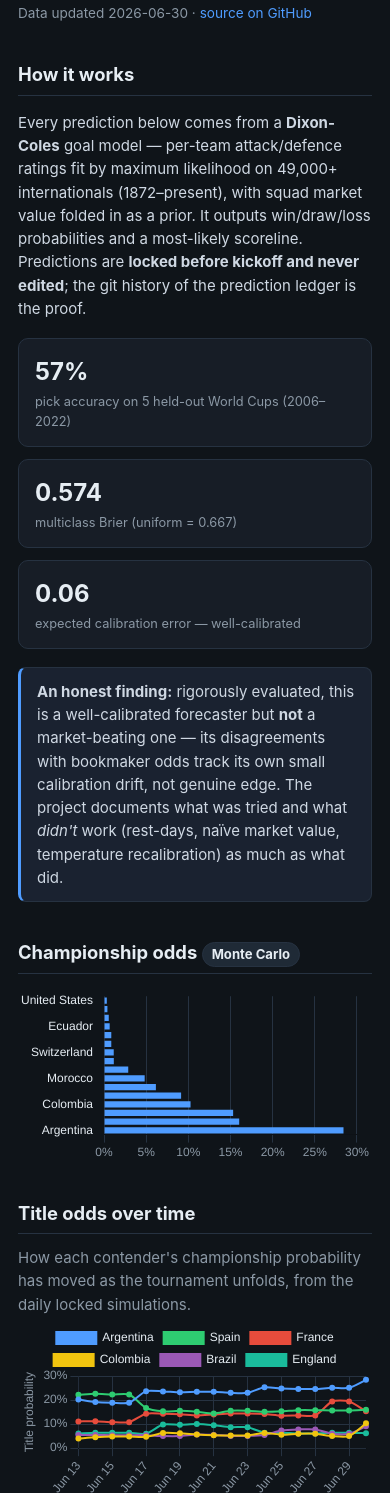
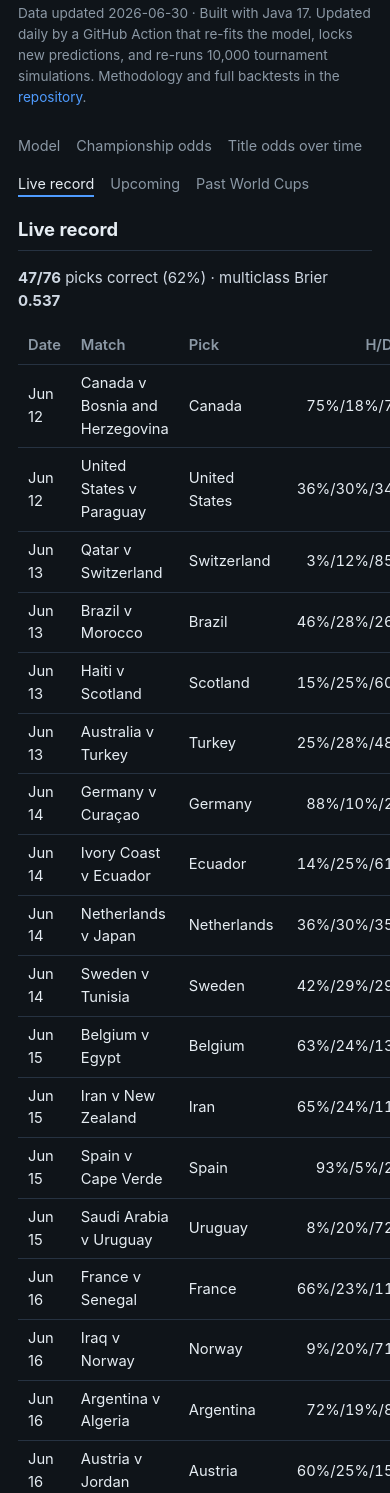
Before and after one commit to qnicondavid/World-Cup-Predictor, a plain HTML site: page docs/index.html in a window 390 px wide. Shown: the part 87-1580 px from the top of the page. Drawn offline with nearby package versions, Linux system fonts and the light colour scheme.

Commit message:
Redesign demo site: side-menu navigation with six panels

```diff
--- a/docs/index.html
+++ b/docs/index.html
@@ -3,7 +3,7 @@
 <head>
 <meta charset="utf-8" />
 <meta name="viewport" content="width=device-width, initial-scale=1" />
-<title>World Cup Elo Predictor — live 2026</title>
+<title>World Cup Predictor</title>
 <script src="https://cdn.jsdelivr.net/npm/chart.js@4.4.1/dist/chart.umd.min.js"></script>
 <style>
   :root {
@@ -15,15 +15,34 @@
     font: 15px/1.55 -apple-system, Segoe UI, Roboto, Helvetica, Arial, sans-serif; }
   .wrap { max-width: 920px; margin: 0 auto; padding: 32px 18px 64px; }
   h1 { font-size: 1.8rem; margin: 0 0 4px; }
-  h2 { font-size: 1.15rem; margin: 36px 0 12px; border-bottom: 1px solid var(--line); padding-bottom: 6px; }
+  h2 { font-size: 1.15rem; margin: 0 0 12px; border-bottom: 1px solid var(--line); padding-bottom: 6px; }
   a { color: var(--accent); text-decoration: none; }
   a:hover { text-decoration: underline; }
-  .tagline { color: var(--muted); margin: 0 0 6px; }
   .updated { color: var(--muted); font-size: 0.85rem; }
-  .cards { display: grid; grid-template-columns: repeat(auto-fit, minmax(180px, 1fr)); gap: 12px; margin: 18px 0; }
-  .card { background: var(--card); border: 1px solid var(--line); border-radius: 10px; padding: 14px 16px; }
-  .card .big { font-size: 1.5rem; font-weight: 700; }
-  .card .lbl { color: var(--muted); font-size: 0.8rem; margin-top: 2px; }
+  .tagline { color: var(--muted); margin: 0 0 12px; }
+
+  .shell { display: flex; gap: 30px; margin-top: 26px; }
+  .side { display: flex; flex-direction: column; gap: 13px; min-width: 172px; }
+  .side a { cursor: pointer; font-size: 0.9rem; color: var(--muted);
+    padding-left: 14px; border-left: 2px solid transparent; margin-left: -1px; }
+  .side a:hover { color: var(--fg); text-decoration: none; }
+  .side a.on { color: var(--fg); border-left-color: var(--accent); }
+  .main { flex: 1; min-width: 0; }
+  .panel { display: none; }
+  .panel.on { display: block; }
+
+  .stats { display: grid; grid-template-columns: repeat(3, 1fr); gap: 24px; margin: 24px 0 4px; }
+  .stat .num { font-size: 2rem; font-weight: 700; letter-spacing: -0.01em; line-height: 1; }
+  .stat .lbl { color: var(--muted); font-size: 0.72rem; line-height: 1.45; margin-top: 10px; white-space: nowrap; }
+  .stat + .stat { border-left: 1px solid var(--line); padding-left: 24px; }
+
+  .bars { margin-top: 4px; }
+  .bar-row { display: flex; align-items: center; gap: 10px; margin-bottom: 7px; }
+  .bar-team { width: 120px; font-size: 0.85rem; color: #cfd8e3; text-align: right; }
+  .bar-track { flex: 1; background: var(--card); border-radius: 3px; }
+  .bar-fill { background: var(--accent); height: 16px; border-radius: 3px; }
+  .bar-val { width: 46px; font-size: 0.8rem; color: var(--muted); }
+
   p { color: #cfd8e3; }
   table { width: 100%; border-collapse: collapse; font-size: 0.92rem; }
   th, td { text-align: left; padding: 7px 10px; border-bottom: 1px solid var(--line); }
@@ -32,63 +51,102 @@
   .hit { color: var(--good); } .miss { color: var(--bad); }
   .pill { display: inline-block; background: #1f2a36; border: 1px solid var(--line);
     border-radius: 999px; padding: 1px 9px; font-size: 0.82rem; }
-  .note { background: #1a2230; border: 1px solid var(--line); border-left: 3px solid var(--accent);
-    border-radius: 8px; padding: 12px 16px; color: #cfd8e3; }
   footer { margin-top: 48px; color: var(--muted); font-size: 0.85rem; }
   canvas { max-height: 380px; }
   .err { color: var(--bad); }
+
+  @media (max-width: 560px) {
+    .shell { flex-direction: column; gap: 18px; }
+    .side { flex-direction: row; flex-wrap: wrap; gap: 16px; }
+    .side a { border-left: none; padding-left: 0; margin-left: 0; }
+    .side a.on { border-bottom: 2px solid var(--accent); }
+    .stat .lbl { white-space: normal; }
+  }
 </style>
 </head>
 <body>
 <div class="wrap">
   <h1>World Cup Elo Predictor</h1>
-  <p class="updated">Data updated <span id="updated">…</span> ·
-    <a id="repo" href="https://github.com/qnicondavid/World-Cup-Predictor">source on GitHub</a></p>
+  <p class="updated">Data updated <span id="updated">…</span> · Built with Java 17. Updated daily by a GitHub Action that re-fits the model, locks new
+    predictions, and re-runs 10,000 tournament simulations. Methodology and full backtests in the
+    <a id="repo" href="https://github.com/qnicondavid/World-Cup-Predictor">repository</a>.</p>
 
+  <div class="shell">
+    <nav class="side" id="side" aria-label="Sections">
+      <a data-tab="model">Model</a>
+      <a data-tab="champ">Championship odds</a>
+      <a data-tab="traj">Title odds over time</a>
+      <a data-tab="record" class="on">Live record</a>
+      <a data-tab="upcoming">Upcoming</a>
+      <a data-tab="past">Past World Cups</a>
+    </nav>
+
+    <div class="main">
+      <section class="panel" data-panel="model">
         <h2>How it works</h2>
-  <p>Every prediction below comes from a <strong>Dixon-Coles</strong> goal model — per-team
-    attack/defence ratings fit by maximum likelihood on 49,000+ internationals (1872–present),
-    with squad market value folded in as a prior. It outputs win/draw/loss probabilities and a
-    most-likely scoreline. Predictions are <strong>locked before kickoff and never edited</strong>;
-    the git history of the prediction ledger is the proof.</p>
-  <div class="cards">
-    <div class="card"><div class="big">57%</div><div class="lbl">pick accuracy on 5 held-out World Cups (2006–2022)</div></div>
-    <div class="card"><div class="big">0.574</div><div class="lbl">multiclass Brier (uniform = 0.667)</div></div>
-    <div class="card"><div class="big">0.06</div><div class="lbl">expected calibration error — well-calibrated</div></div>
+        <p>Every prediction comes from a <strong>Dixon-Coles</strong> goal model: separate attack and
+          defence coefficients per team, fit by maximum likelihood on 49,000+ internationals since 1872,
+          with a low-score correlation correction and squad market value as a prior. From the fitted rates
+          it builds a full scoreline distribution, then reads off win/draw/loss probabilities and the
+          modal score.</p>
+        <div class="stats">
+          <div class="stat"><div class="num">57%</div><div class="lbl">pick accuracy on 5 held-out World Cups (2006–2022)</div></div>
+          <div class="stat"><div class="num">0.574</div><div class="lbl">multiclass Brier (uniform = 0.667)</div></div>
+          <div class="stat"><div class="num">0.06</div><div class="lbl">expected calibration error</div></div>
         </div>
-  <div class="note">
-    <strong>An honest finding:</strong> rigorously evaluated, this is a well-calibrated forecaster
-    but <strong>not</strong> a market-beating one — its disagreements with bookmaker odds track its
-    own small calibration drift, not genuine edge. The project documents what was tried and what
-    <em>didn't</em> work (rest-days, naïve market value, temperature recalibration) as much as what did.
-  </div>
+      </section>
 
-  <h2>Championship odds <span class="pill" id="oddsMeta">Monte Carlo</span></h2>
-  <canvas id="oddsChart" aria-label="Championship odds bar chart"></canvas>
+      <section class="panel" data-panel="champ">
+        <h2>Championship odds <span class="pill">Monte Carlo</span></h2>
+        <div class="bars" id="champBars"></div>
+      </section>
 
+      <section class="panel" data-panel="traj">
         <h2>Title odds over time</h2>
         <p class="tagline">How each contender's championship probability has moved as the tournament
           unfolds, from the daily locked simulations.</p>
         <canvas id="trajChart" aria-label="Title odds over time line chart"></canvas>
+      </section>
 
+      <section class="panel on" data-panel="record">
         <h2>Live record</h2>
         <p id="recordLine">…</p>
         <table id="resolvedTable"><thead><tr>
           <th>Date</th><th>Match</th><th>Pick</th><th class="num">H/D/A</th>
           <th>Pred</th><th>Result</th><th class="num">Hit</th>
         </tr></thead><tbody></tbody></table>
+      </section>
 
+      <section class="panel" data-panel="upcoming">
         <h2>Upcoming predictions</h2>
         <table id="upcomingTable"><thead><tr>
           <th>Date</th><th>Match</th><th>Pick</th><th class="num">Win</th>
           <th class="num">Draw</th><th class="num">Loss</th><th>Pred</th>
         </tr></thead><tbody></tbody></table>
+      </section>
+
+      <section class="panel" data-panel="past">
+        <h2>Past World Cups results</h2>
+        <p class="tagline">Validated on five World Cups it never saw during training. For each
+          tournament the model trains only on matches played before it, then predicts every match in
+          it, the same information regime as predicting live.</p>
+        <table>
+          <thead><tr><th>Tournament</th><th>Tuned model</th><th>Baseline</th></tr></thead>
+          <tbody>
+            <tr><td>World Cup 2022</td><td>32/64 (50.0%), Brier 0.183</td><td>34/64 (53.1%), Brier 0.181</td></tr>
+            <tr><td>World Cup 2018</td><td>37/64 (57.8%), Brier 0.159</td><td>34/64 (53.1%), Brier 0.167</td></tr>
+            <tr><td>World Cup 2014</td><td>39/64 (60.9%), Brier 0.135</td><td>39/64 (60.9%), Brier 0.150</td></tr>
+            <tr><td>World Cup 2010</td><td>35/64 (54.7%), Brier 0.146</td><td>32/64 (50.0%), Brier 0.148</td></tr>
+            <tr><td>World Cup 2006</td><td>41/64 (64.1%), Brier 0.119</td><td>42/64 (65.6%), Brier 0.129</td></tr>
+            <tr><td><strong>Combined (320)</strong></td><td><strong>184/320 (57.5%), Brier 0.148</strong></td><td>181/320 (56.6%), Brier 0.155</td></tr>
+          </tbody>
+        </table>
+      </section>
+    </div>
+  </div>
 
   <footer>
     <p id="status"></p>
-    <p>Built with Java 17. Updated daily by a GitHub Action that re-fits the model, locks new
-      predictions, and re-runs 10,000 tournament simulations. Methodology and full backtests in the
-      <a href="https://github.com/qnicondavid/World-Cup-Predictor">repository</a>.</p>
   </footer>
 </div>
 
@@ -131,36 +189,34 @@ function render(d) {
        <td class="num">${pct(m.pAway)}</td><td>${esc(m.predScore)}</td></tr>`);
   });
 
-  const odds = (d.titleOdds || []).slice().reverse();
-  if (odds.length) {
-    new Chart(document.getElementById("oddsChart"), {
-      type: "bar",
-      data: {
-        labels: odds.map(o => o.team),
-        datasets: [{ label: "Title %", data: odds.map(o => o.title),
-          backgroundColor: "#4f9cff" }]
-      },
-      options: {
-        indexAxis: "y", responsive: true,
-        plugins: { legend: { display: false },
-          tooltip: { callbacks: { label: c => ` ${c.parsed.x.toFixed(1)}% to win` } } },
-        scales: {
-          x: { ticks: { color: "#8b98a5", callback: v => v + "%" }, grid: { color: "#263241" } },
-          y: { ticks: { color: "#e6edf3" }, grid: { display: false } }
-        }
-      }
-    });
-  }
+  const odds = (d.titleOdds || []).slice().sort((a, b) => b.title - a.title);
+  const max = odds.length ? odds[0].title : 1;
+  document.getElementById("champBars").innerHTML = odds.map(o =>
+    `<div class="bar-row">
+       <div class="bar-team">${esc(o.team)}</div>
+       <div class="bar-track"><div class="bar-fill" style="width:${(o.title / max * 100).toFixed(0)}%"></div></div>
+       <div class="bar-val">${o.title.toFixed(1)}%</div>
+     </div>`).join("");
 }
 
 const MON = ["Jan","Feb","Mar","Apr","May","Jun","Jul","Aug","Sep","Oct","Nov","Dec"];
 const fmtDay = s => { const p = String(s).split("-"); return MON[+p[1]-1] + " " + (+p[2]); };
 const PALETTE = ["#4f9cff","#2ecc71","#e74c3c","#f1c40f","#9b59b6","#1abc9c","#e67e22","#ec87c0"];
 
+let trajSeries = null, trajDone = false;
+
 fetch("data/odds_history.json", { cache: "no-store" })
   .then(r => { if (!r.ok) throw new Error(r.status); return r.json(); })
-  .then(renderTrajectory)
+  .then(s => { trajSeries = s; ensureTraj(); })
   .catch(() => { /* no history yet — leave the section empty */ });
+
+function ensureTraj() {
+  if (trajDone || !trajSeries) return;
+  const panel = document.querySelector('[data-panel="traj"]');
+  if (!panel || !panel.classList.contains("on")) return;   // wait until the tab is visible so the canvas has width
+  trajDone = true;
+  renderTrajectory(trajSeries);
+}
 
 function renderTrajectory(series) {
   if (!Array.isArray(series) || series.length === 0) return;
@@ -193,6 +249,15 @@ function renderTrajectory(series) {
     }
   });
 }
+
+document.getElementById("side").addEventListener("click", e => {
+  const a = e.target.closest("[data-tab]");
+  if (!a) return;
+  const tab = a.getAttribute("data-tab");
+  document.querySelectorAll("#side [data-tab]").forEach(x => x.classList.toggle("on", x === a));
+  document.querySelectorAll(".panel").forEach(p => p.classList.toggle("on", p.getAttribute("data-panel") === tab));
+  if (tab === "traj") ensureTraj();
+});
 </script>
 </body>
 </html>
```
Lines whose indentation alone changed are shown as unchanged.
